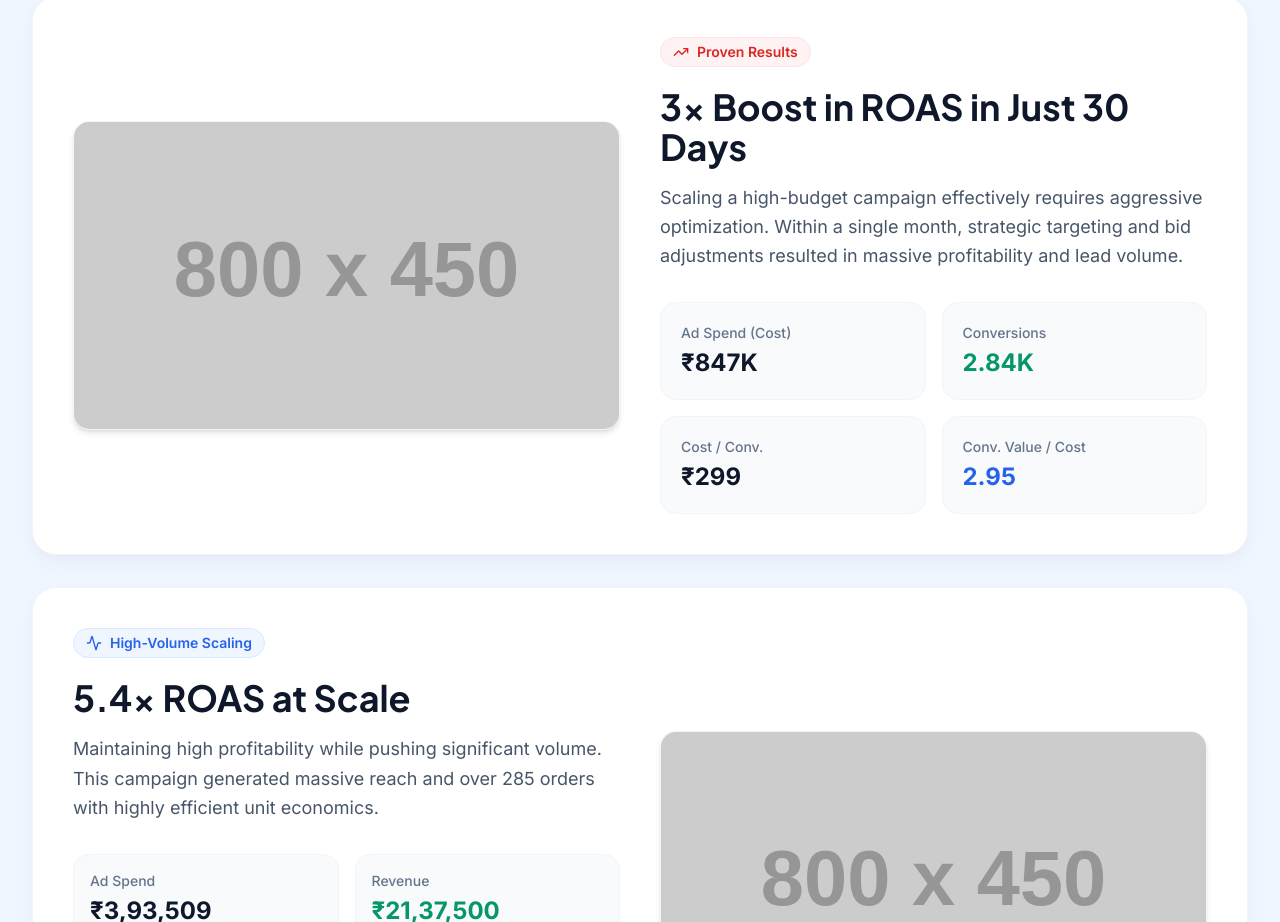
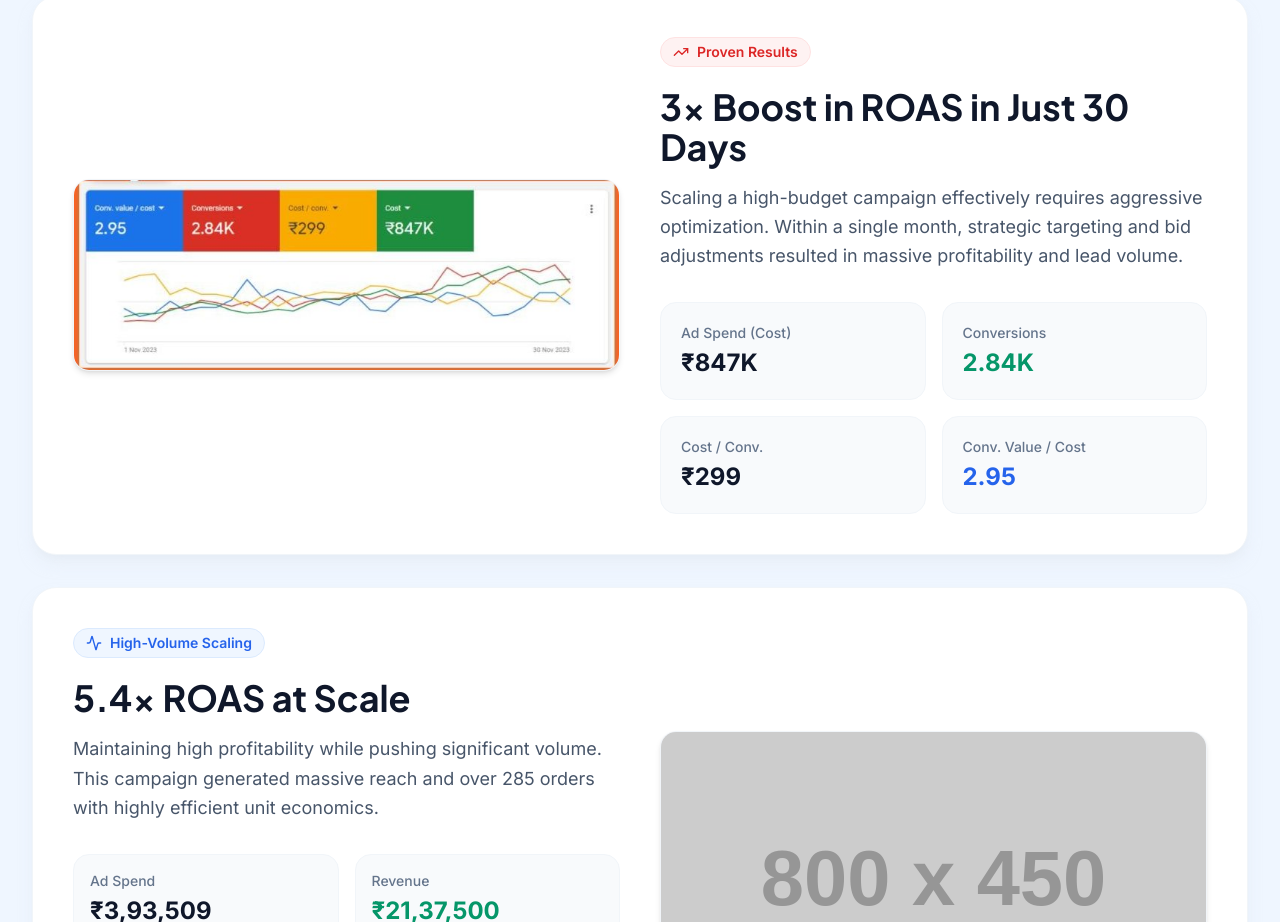
Before and after one commit to GopiKishan09/perfomance-marketing-portfolio, a plain HTML site: page index.html in a window 1280 px wide. Shown: the part 3160-4082 px from the top of the page. Drawn offline with nearby package versions, Linux system fonts and the light colour scheme; placeholder pictures from the web are drawn by us.

Commit message:
Update image source for Google Ads preview

```diff
--- a/index.html
+++ b/index.html
@@ -396,7 +396,7 @@
                 <div class="grid lg:grid-cols-2 gap-10 items-center">
                     <div class="order-2 lg:order-1 relative rounded-2xl overflow-hidden shadow-md border border-slate-100 bg-slate-50 group">
                         <!-- Using the provided filename. Added a fallback for the live preview environment. -->
-                        <img src="conversion g ads.jpeg" alt="3x Boost in ROAS in 30 Days" class="w-full h-auto object-cover transform transition-transform duration-700 group-hover:scale-105" onerror="this.onerror=null; this.src='https://placehold.co/800x450/e2e8f0/475569?text=Screenshot:+conversion+g+ads.jpeg';">
+                        <img src="googleads.jpeg" alt="3x Boost in ROAS in 30 Days" class="w-full h-auto object-cover transform transition-transform duration-700 group-hover:scale-105" onerror="this.onerror=null; this.src='https://placehold.co/800x450/e2e8f0/475569?text=Screenshot:+conversion+g+ads.jpeg';">
                         <div class="absolute inset-0 bg-gradient-to-t from-dark/80 via-dark/20 to-transparent opacity-0 group-hover:opacity-100 transition-opacity duration-300 flex items-end p-6">
                             <span class="text-white font-medium flex items-center"><i data-lucide="bar-chart" class="w-5 h-5 mr-2 text-primary-400"></i> Google Ads Dashboard</span>
                         </div>
```
